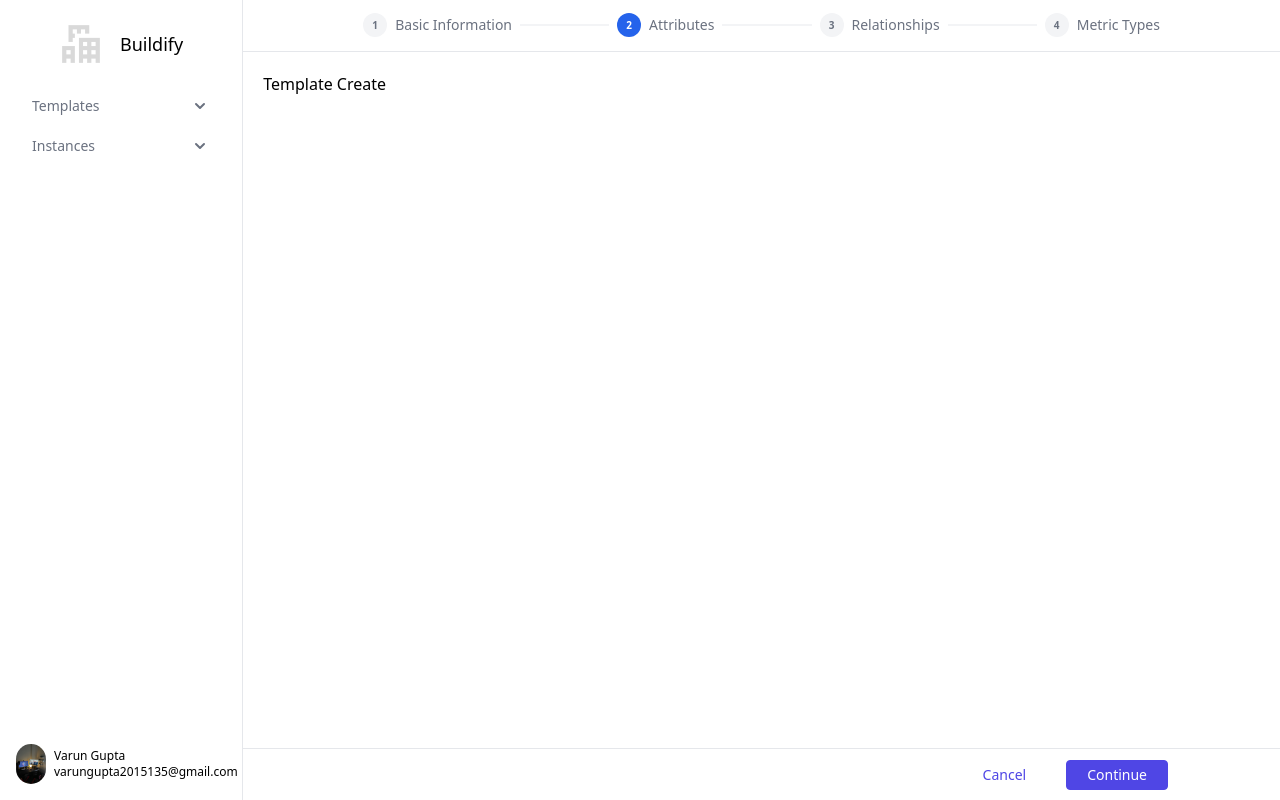
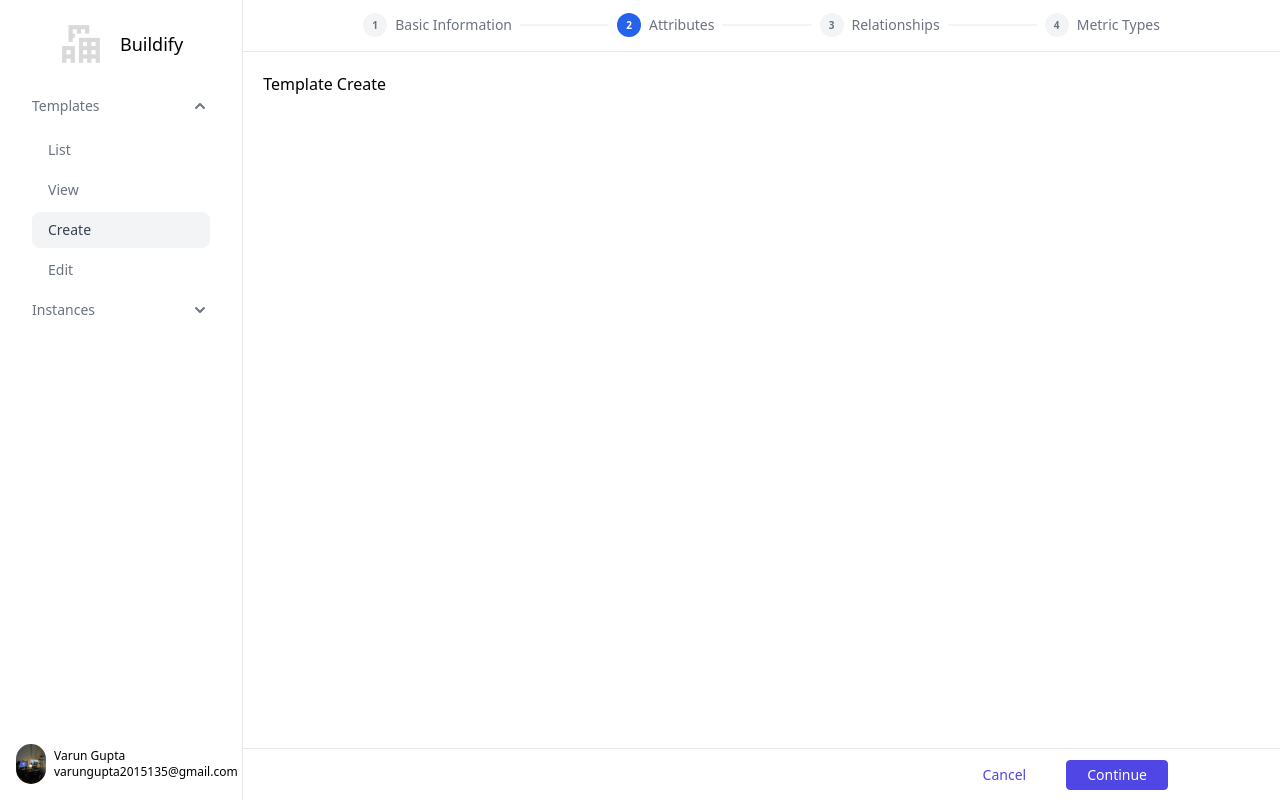
Before and after one commit to buildifyy/ui, a React (Vite) app: page /templates/create in a window 1280 px wide. Built offline with nearby package versions, Linux system fonts and the light colour scheme.

Commit message:
added code to handle active menu

```diff
--- a/src/components/Sidebar/Sidebar.tsx
+++ b/src/components/Sidebar/Sidebar.tsx
@@ -1,8 +1,12 @@
-import { Link } from "react-router-dom";
+import { Link, useLocation } from "react-router-dom";
 import logo from "../../assets/logo.svg";
 import me from "../../assets/me.jpg";
 
 export const Sidebar = () => {
+  const location = useLocation();
+
+  console.log("location: ", location.pathname);
+
   return (
     <div className="flex flex-col justify-between border-e bg-white w-[300px]">
       <div className="px-4 py-6">
@@ -13,7 +17,10 @@ export const Sidebar = () => {
 
         <ul className="mt-6 space-y-1">
           <li>
-            <details className="group [&_summary::-webkit-details-marker]:hidden">
+            <details
+              className="group"
+              open={location.pathname.includes("/templates")}
+            >
               <summary className="flex cursor-pointer items-center justify-between rounded-lg px-4 py-2 text-gray-500 hover:bg-gray-100 hover:text-gray-700">
                 <span className="text-sm font-medium"> Templates </span>
 
@@ -37,7 +44,11 @@ export const Sidebar = () => {
                 <li>
                   <Link
                     to={`/templates`}
-                    className="block rounded-lg px-4 py-2 text-sm font-medium text-gray-500 hover:bg-gray-100 hover:text-gray-700"
+                    className={`block rounded-lg px-4 py-2 text-sm font-medium text-gray-500 hover:bg-gray-100 hover:text-gray-700 ${
+                      location.pathname === "/templates"
+                        ? "bg-gray-100 text-gray-700"
+                        : ""
+                    }`}
                   >
                     List
                   </Link>
@@ -46,7 +57,11 @@ export const Sidebar = () => {
                 <li>
                   <Link
                     to={`/templates/abcdefg`}
-                    className="block rounded-lg px-4 py-2 text-sm font-medium text-gray-500 hover:bg-gray-100 hover:text-gray-700"
+                    className={`block rounded-lg px-4 py-2 text-sm font-medium text-gray-500 hover:bg-gray-100 hover:text-gray-700 ${
+                      location.pathname === "/templates/abcdefg"
+                        ? "bg-gray-100 text-gray-700"
+                        : ""
+                    }`}
                   >
                     View
                   </Link>
@@ -54,7 +69,11 @@ export const Sidebar = () => {
                 <li>
                   <Link
                     to={`/templates/create`}
-                    className="block rounded-lg px-4 py-2 text-sm font-medium text-gray-500 hover:bg-gray-100 hover:text-gray-700"
+                    className={`block rounded-lg px-4 py-2 text-sm font-medium text-gray-500 hover:bg-gray-100 hover:text-gray-700 ${
+                      location.pathname === "/templates/create"
+                        ? "bg-gray-100 text-gray-700"
+                        : ""
+                    }`}
                   >
                     Create
                   </Link>
@@ -63,7 +82,11 @@ export const Sidebar = () => {
                 <li>
                   <Link
                     to={`/templates/edit/abcdefg`}
-                    className="block rounded-lg px-4 py-2 text-sm font-medium text-gray-500 hover:bg-gray-100 hover:text-gray-700"
+                    className={`block rounded-lg px-4 py-2 text-sm font-medium text-gray-500 hover:bg-gray-100 hover:text-gray-700 ${
+                      location.pathname === "/templates/edit/abcdefg"
+                        ? "bg-gray-100 text-gray-700"
+                        : ""
+                    }`}
                   >
                     Edit
                   </Link>
@@ -94,7 +117,7 @@ export const Sidebar = () => {
               </summary>
 
               <ul className="mt-2 space-y-1 px-4">
-                <li>
+                {/* <li>
                   <a
                     href=""
                     className="block rounded-lg px-4 py-2 text-sm font-medium text-gray-500 hover:bg-gray-100 hover:text-gray-700"
@@ -127,7 +150,7 @@ export const Sidebar = () => {
                   >
                     Edit
                   </a>
-                </li>
+                </li> */}
               </ul>
             </details>
           </li>
```
